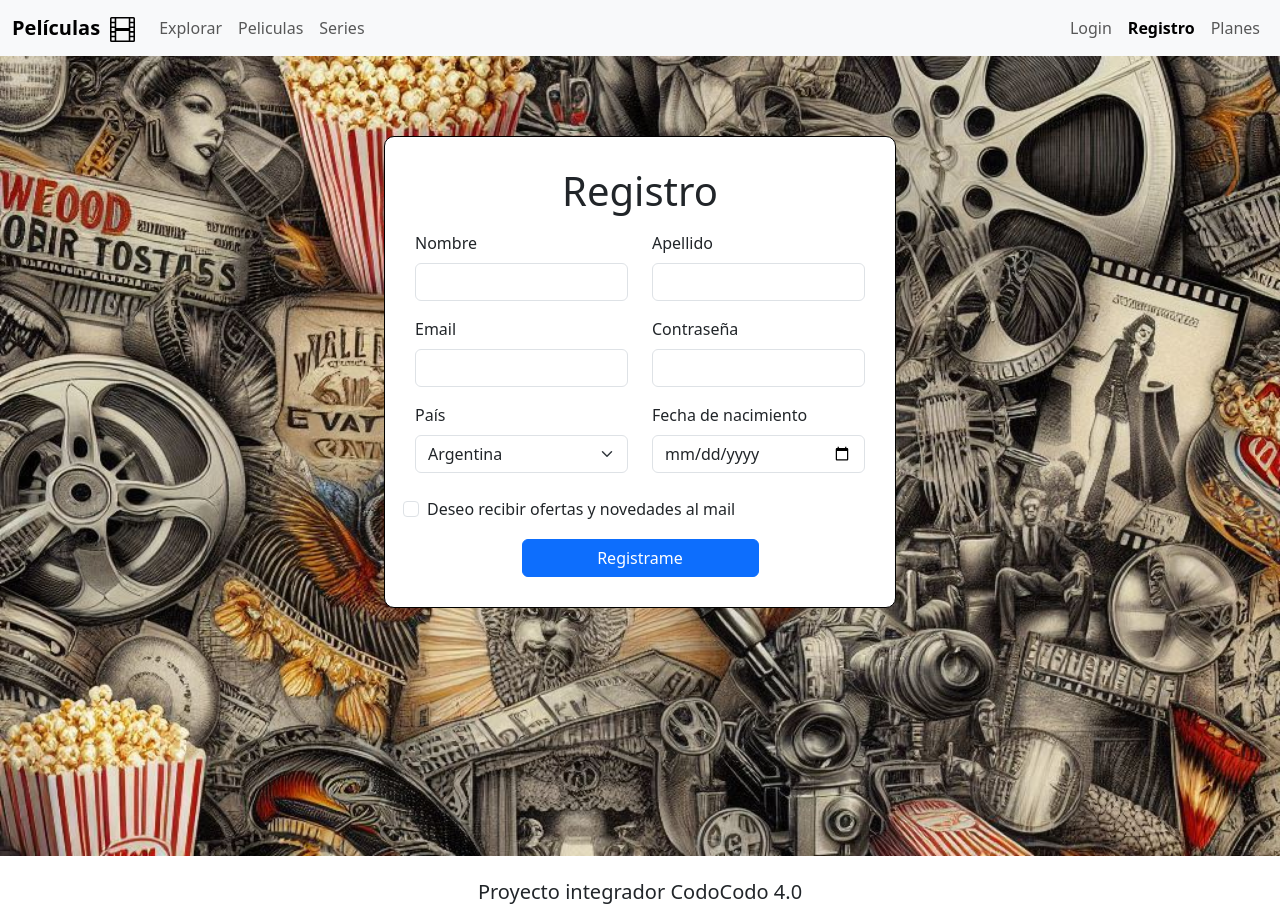
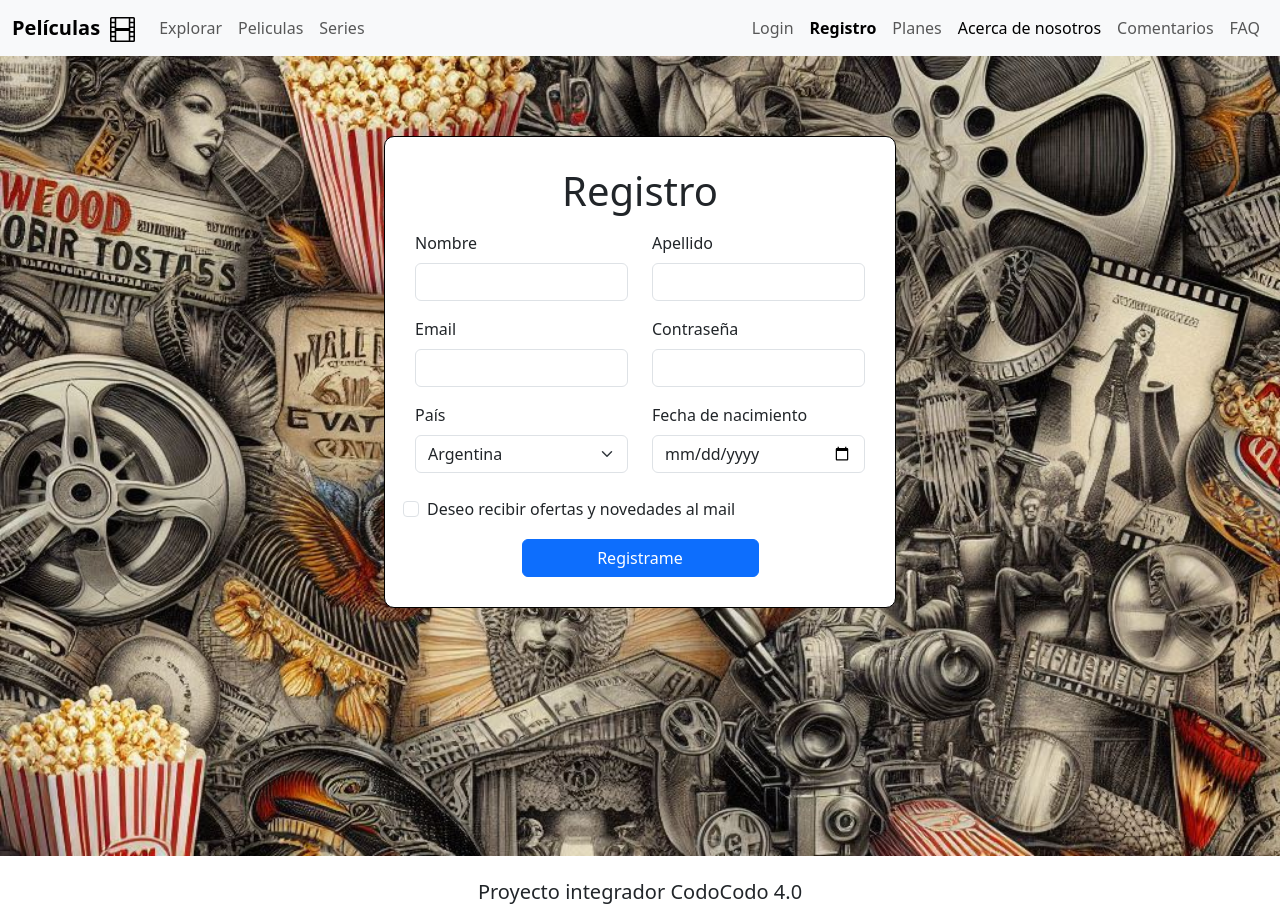
Before and after one commit to sergiomanrique10/Proyecto-Peliculas-CodoCodo4.0, a plain HTML site: page formulario.html in a window 1280 px wide. Drawn offline with nearby package versions, Linux system fonts and the light colour scheme.

Commit message:
agrego detalles del navbar

```diff
--- a/formulario.html
+++ b/formulario.html
@@ -47,6 +47,15 @@
                         <li class="nav-item">
                             <a class="nav-link" href="planes.html">Planes</a>
                         </li>
+                        <li class="nav-item">
+                            <a class="nav-link active" href="about.html">Acerca de nosotros</a>
+                          </li>
+                          <li class="nav-item">
+                            <a class="nav-link" href="comentarios.html">Comentarios</a>
+                          </li>
+                          <li class="nav-item">
+                            <a class="nav-link" href="preguntasFrecuentes.html">FAQ</a>
+                          </li>
                     </ul>
                 </div>
             </div>
```
Also changed, not shown: index.html (+7 -1 lines), login.html (+9 -0 lines), pelicula.html (+9 -0 lines), planes.html (+9 -0 lines), series.html (+9 -0 lines).
